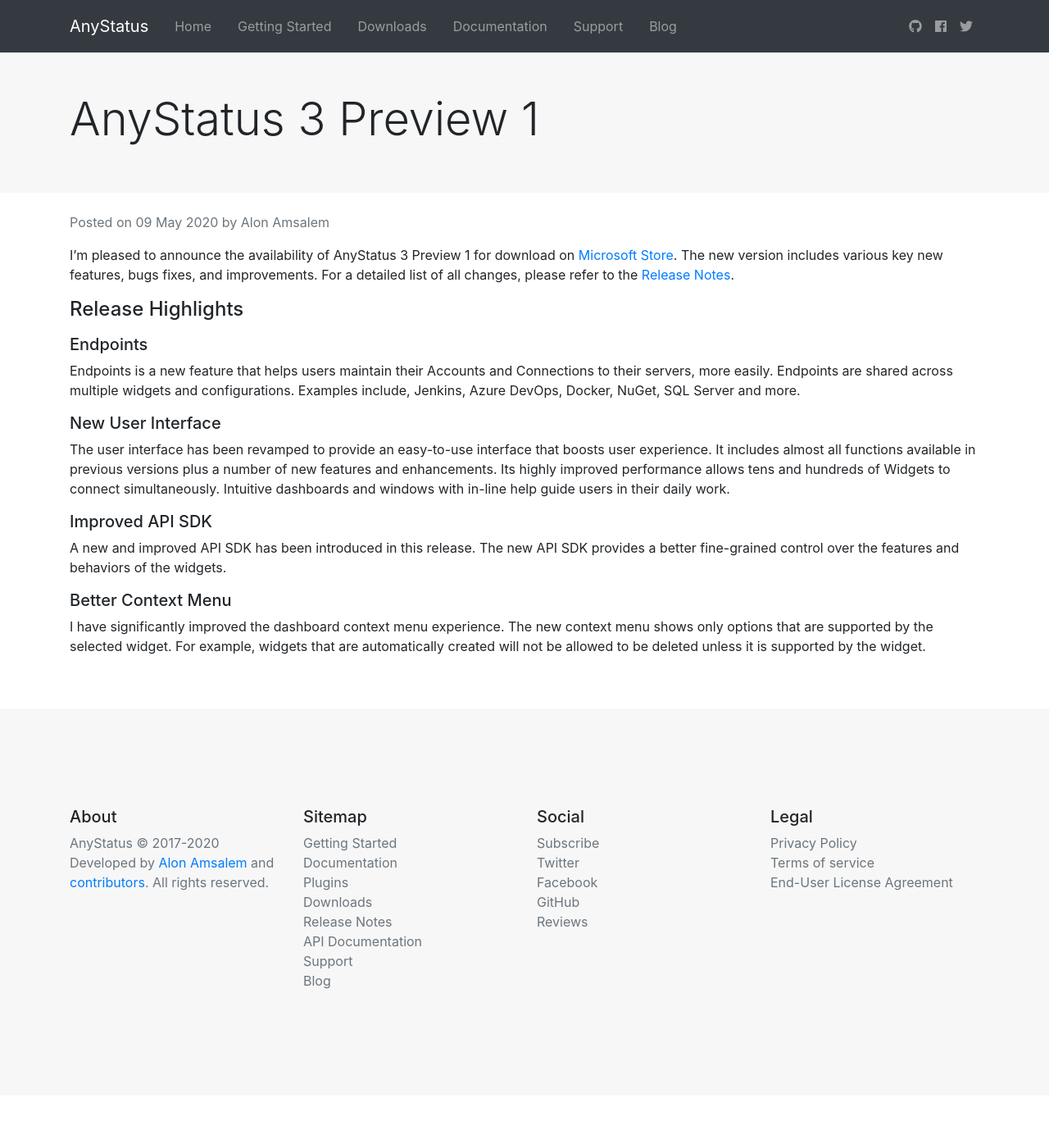
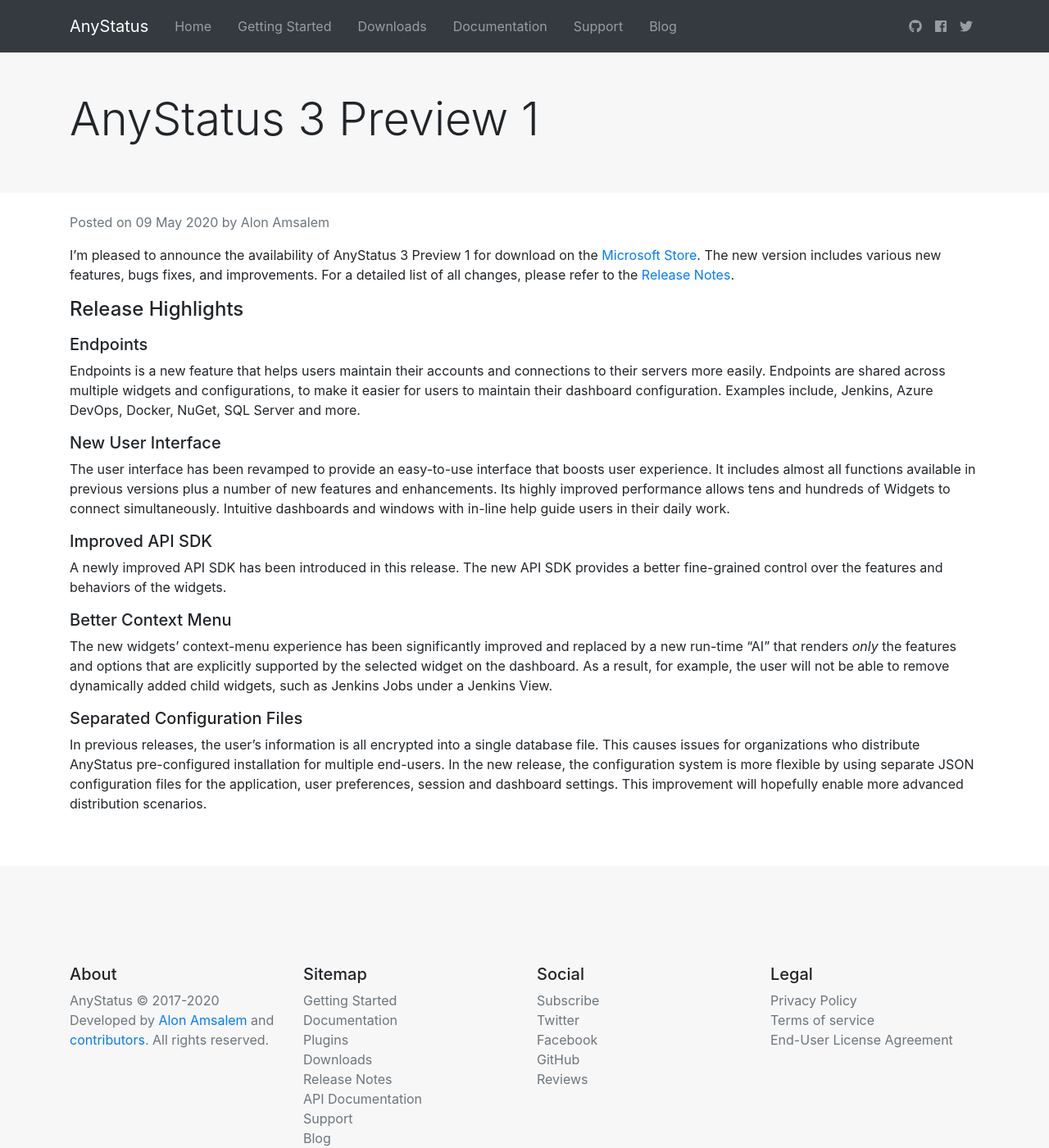
Before and after one commit to AnyStatus/anystatus.github.io, a Jekyll site: the page built from _posts/2020-08-24-anystatus-3-preview-1.md, in a window 1280 px wide and 1400 px high. Shown: the whole window at 82% size. Built offline with Jekyll 4.4.1, drawn with Linux system fonts in a browser that asks for light colours; comment, search, counter and statistics services are not loaded.

Commit message:
Mr Hyde was here …

```diff
--- a/_posts/2020-08-24-anystatus-3-preview-1.md
+++ b/_posts/2020-08-24-anystatus-3-preview-1.md
@@ -6,13 +6,13 @@
 tags: [New Releases]
 ---
 
-I'm pleased to announce the availability of AnyStatus 3 Preview 1 for download on [Microsoft Store](https://www.microsoft.com/en-us/p/anystatus/9p044vpk62sb). The new version includes various key new features, bugs fixes, and improvements. For a detailed list of all changes, please refer to the [Release Notes](/docs/release-notes).
+I'm pleased to announce the availability of AnyStatus 3 Preview 1 for download on the [Microsoft Store](https://www.microsoft.com/en-us/p/anystatus/9p044vpk62sb). The new version includes various new features, bugs fixes, and improvements. For a detailed list of all changes, please refer to the [Release Notes](/docs/release-notes).
 
 ### Release Highlights
 
 ##### Endpoints
 
-Endpoints is a new feature that helps users maintain their Accounts and Connections to their servers, more easily. Endpoints are shared across multiple widgets and configurations. Examples include, Jenkins, Azure DevOps, Docker, NuGet, SQL Server and more.
+Endpoints is a new feature that helps users maintain their accounts and connections to their servers more easily. Endpoints are shared across multiple widgets and configurations, to make it easier for users to maintain their dashboard configuration. Examples include, Jenkins, Azure DevOps, Docker, NuGet, SQL Server and more.
 
 ##### New User Interface
 
@@ -20,8 +20,12 @@
 
 ##### Improved API SDK
 
-A new and improved API SDK has been introduced in this release. The new API SDK provides a better fine-grained control over the features and behaviors of the widgets.
+A newly improved API SDK has been introduced in this release. The new API SDK provides a better fine-grained control over the features and behaviors of the widgets.
 
 ##### Better Context Menu
 
-I have significantly improved the dashboard context menu experience. The new context menu shows only options that are supported by the selected widget. For example, widgets that are automatically created will not be allowed to be deleted unless it is supported by the widget.
+The new widgets' context-menu experience has been significantly improved and replaced by a new run-time "AI" that renders *only* the features and options that are explicitly supported by the selected widget on the dashboard. As a result, for example, the user will not be able to remove dynamically added child widgets, such as Jenkins Jobs under a Jenkins View.
+
+##### Separated Configuration Files
+
+In previous releases, the user's information is all encrypted into a single database file. This causes issues for organizations who distribute AnyStatus pre-configured installation for multiple end-users. In the new release, the configuration system is more flexible by using separate JSON configuration files for the application, user preferences, session and dashboard settings. This improvement will hopefully enable more advanced distribution scenarios.
```
